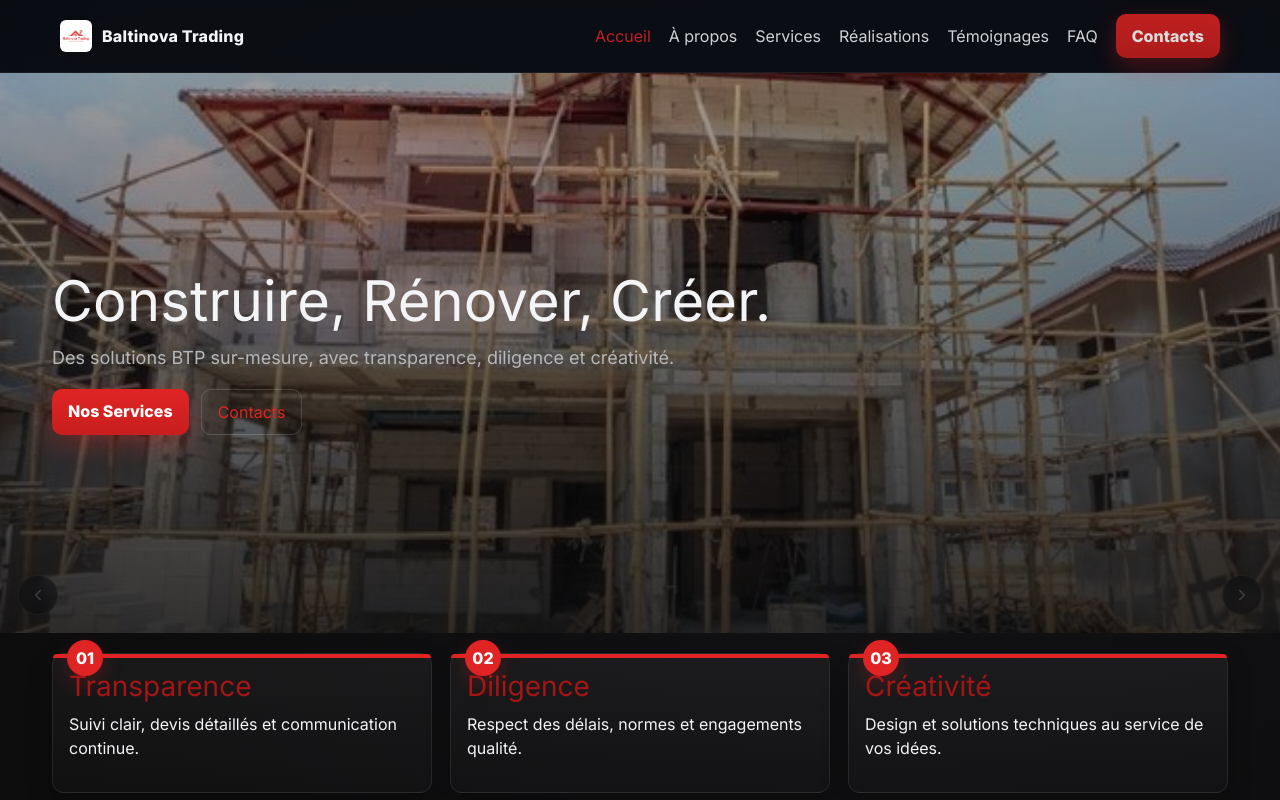
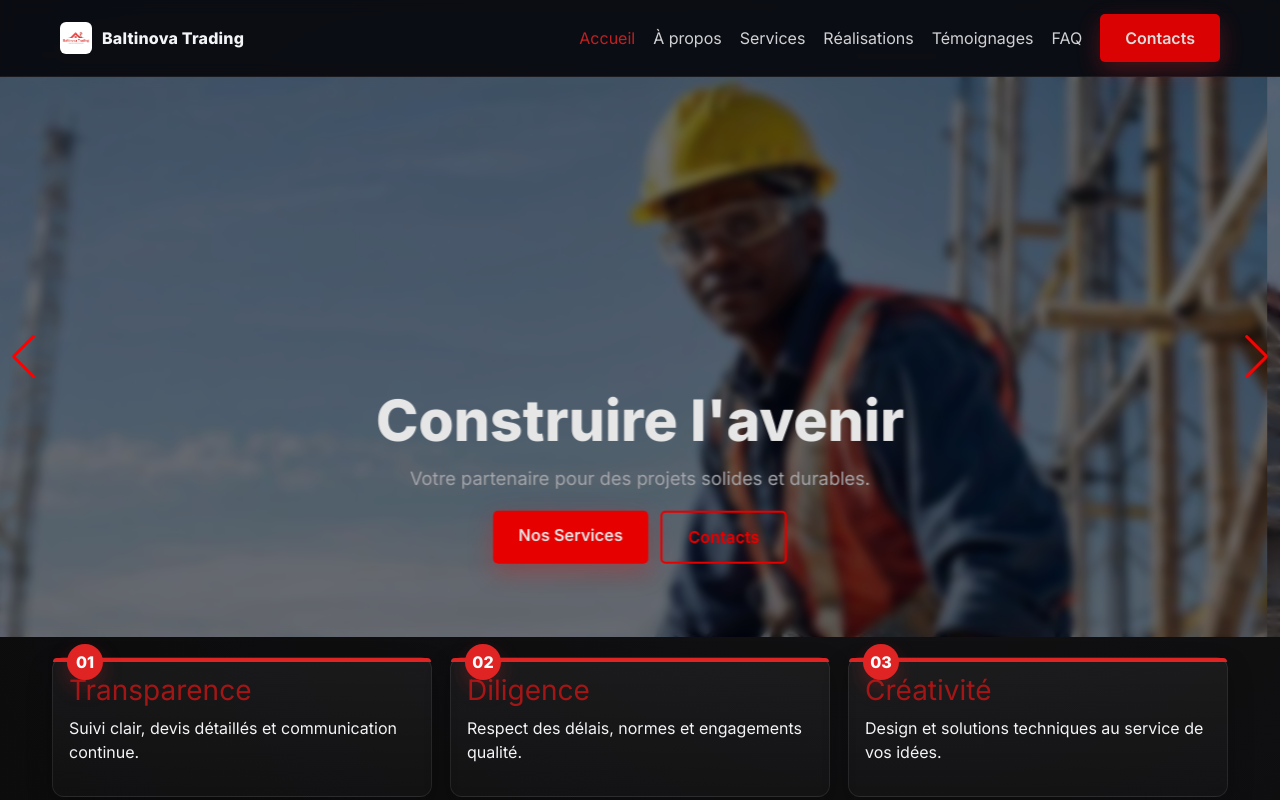
Before and after one commit to BlackMamba-07/Landing_Page, a plain HTML site: page index.html in a window 1280 px wide. Shown: the top 800 px of the page. Drawn offline with nearby package versions, Linux system fonts and the light colour scheme; a web font is replaced by a local one.

Commit message:
Slider avec Swiper.js V2

```diff
--- a/index.html
+++ b/index.html
@@ -25,6 +25,11 @@
     <link
       rel="stylesheet"
       href="https://cdnjs.cloudflare.com/ajax/libs/font-awesome/5.15.3/css/all.min.css"
+    />
+    <!-- Swiper CSS -->
+<link
+rel="stylesheet"
+href="https://cdn.jsdelivr.net/npm/swiper@11/swiper-bundle.min.css"
 />
     <link
       href="https://cdn.jsdelivr.net/npm/bootstrap@5.3.3/dist/css/bootstrap.min.css"
@@ -85,44 +90,66 @@
   aria-label="Héros"
   data-parallax
 >
-        <div class="container">
-          <div class="hero-content" data-reveal>
-            <h1>Construire, Rénover, Créer.</h1>
-            <p>
-              Des solutions BTP sur-mesure, avec transparence, diligence et
-              créativité.
-            </p>
+  <div class="hero-slider swiper">
+    <div class="swiper-wrapper">
+      <!-- Slide 1 -->
+      <div
+        class="swiper-slide hero-slide"
+        style="--bg: url('images/Cons/Cons4.jpg')"
+      >
+        <div class="overlay"></div>
+        <div class="slide-content">
+          <h1>Construire l'avenir</h1>
+          <p>Votre partenaire pour des projets solides et durables.</p>
           <div class="hero-cta">
             <a href="#services" class="btn-primary">Nos Services</a>
             <a href="#contact" class="btn-outline">Contacts</a>
           </div>
         </div>
       </div>
-        <div class="hero-slider" aria-hidden="true">
+
+      <!-- Slide 2 -->
       <div
-            class="hero-slide is-active"
-            style="--bg: url('images/Cons/Cons4.jpg')"
-          ></div>
-          <div
-            class="hero-slide"
+        class="swiper-slide hero-slide"
         style="--bg: url('images/Cons/Cons3.jpg')"
-          ></div>
-          <div
-            class="hero-slide"
-            style="--bg: url('images/Deco/Deco1.jpg')"
-          ></div>
-          <div class="hero-controls" aria-label="Contrôles du slider">
-            <button class="hero-control prev" aria-label="Précédent">
-              <span class="sr-only">Précédent</span>
-              <svg width="18" height="18" viewBox="0 0 24 24" fill="none" aria-hidden="true"><path d="M15 6l-6 6 6 6" stroke="currentColor" stroke-width="2" stroke-linecap="round" stroke-linejoin="round"/></svg>
-            </button>
-            <button class="hero-control next" aria-label="Suivant">
-              <span class="sr-only">Suivant</span>
-              <svg width="18" height="18" viewBox="0 0 24 24" fill="none" aria-hidden="true"><path d="M9 6l6 6-6 6" stroke="currentColor" stroke-width="2" stroke-linecap="round" stroke-linejoin="round"/></svg>
-            </button>
+      >
+        <div class="overlay"></div>
+        <div class="slide-content">
+          <h1>Rénover avec style</h1>
+          <p>Des solutions adaptées à vos besoins et votre budget.</p>
+          <div class="hero-cta">
+            <a href="#services" class="btn-primary">Nos Services</a>
+            <a href="#contact" class="btn-outline">Contacts</a>
           </div>
         </div>
+      </div>
+
+      <!-- Slide 3 -->
+      <div
+        class="swiper-slide hero-slide"
+        style="--bg: url('images/Deco/Deco1.jpg')"
+      >
+        <div class="overlay"></div>
+        <div class="slide-content">
+          <h1>Créer avec passion</h1>
+          <p>Un design moderne et une finition impeccable.</p>
+          <div class="hero-cta">
+            <a href="#services" class="btn-primary">Nos Services</a>
+            <a href="#contact" class="btn-outline">Contacts</a>
+          </div>
+        </div>
+      </div>
+    </div>
+
+    <!-- Pagination -->
+    <div class="swiper-pagination"></div>
+
+    <!-- Navigation -->
+    <div class="swiper-button-prev"></div>
+    <div class="swiper-button-next"></div>
+  </div>
 </section>
+
 
       <section id="banner" class="section banner" aria-label="Bannière">
         <div class="container">
@@ -619,7 +646,8 @@
         </p>
       </div>
     </footer>
-
+<!-- Swiper JS -->
+<script src="https://cdn.jsdelivr.net/npm/swiper@11/swiper-bundle.min.js"></script>
     <script
       src="https://cdn.jsdelivr.net/npm/bootstrap@5.3.3/dist/js/bootstrap.bundle.min.js"
       integrity="sha384-YvpcrYf0tY3lHB60NNkmXc5s9fDVZLESaAA55NDzOxhy9GkcIdslK1eN7N6jIeHz"
--- a/script.js
+++ b/script.js
@@ -195,21 +195,20 @@
   // Formulaire supprimé au profit de la carte (aucune action ici)
 })();
 
-// Initialisation du Swiper pour les témoignages
-const swiper = new Swiper(".testi-swiper", {
-  // Les options que vous aviez déjà
-  effect: "flip",
-  grabCursor: true,
+/// HERO - Swiper
+const heroSwiper = new Swiper(".hero-swiper", {
+  loop: true,
+  autoplay: {
+    delay: 4000,
+    disableOnInteraction: false,
+  },
+  effect: "fade", // ou "slide"
   pagination: {
     el: ".swiper-pagination",
+    clickable: true,
   },
   navigation: {
     nextEl: ".swiper-button-next",
     prevEl: ".swiper-button-prev",
   },
-  // Options supplémentaires recommandées pour des témoignages
-  loop: true, // Pour un défilement infini
-  autoplay: {
-    delay: 5000, // Défilement automatique toutes les 5 secondes
-  },
 });
--- a/style.css
+++ b/style.css
@@ -351,49 +351,115 @@ img {
 .hero.fullscreen {
   min-height: 70vh;
 }
+
+/* Hero Swiper */
 .hero-slider {
   position: absolute;
   inset: 0;
-  overflow: hidden;
 }
+
+/* Chaque slide Swiper */
 .hero-slide {
+  position: relative;
+  background: var(--bg) center/cover no-repeat;
+  width: 100%;
+  height: 100vh;
+  filter: saturate(1.05) contrast(1.04) brightness(0.9);
+  display: flex;
+  align-items: center;
+  justify-content: center;
+  color: #fff;
+}
+
+/* Overlay avec blur */
+.hero-slide::before {
+  content: "";
   position: absolute;
   inset: 0;
-  background-image: var(--bg);
-  background-size: cover;
-  background-position: center;
-  opacity: 0;
-  transition: opacity 0.8s ease;
-  filter: saturate(1.05) contrast(1.04) brightness(0.9);
+  background: rgba(10, 15, 26, 0.55);
+  backdrop-filter: blur(4px);
+  z-index: 1;
 }
-.hero-slide.is-active {
+
+/* Contenu texte dans les slides */
+.slide-content {
+  position: relative;
+  z-index: 2;
+  text-align: center;
+  max-width: 800px;
+  padding: 20px;
+}
+
+.slide-content h1 {
+  margin: 0 0 12px;
+  font-size: clamp(28px, 6vw, 56px);
+  line-height: 1.1;
+  font-weight: 800;
+}
+
+.slide-content p {
+  margin: 0 0 18px;
+  font-size: clamp(14px, 2.2vw, 18px);
+  color: var(--muted, #ddd);
+}
+
+/* CTA */
+.hero-cta {
+  display: flex;
+  gap: 12px;
+  justify-content: center;
+}
+
+.btn-primary,
+.btn-outline {
+  padding: 12px 25px;
+  border-radius: 5px;
+  font-weight: 600;
+  text-decoration: none;
+  transition: all 0.3s ease;
+}
+
+.btn-primary {
+  background: red;
+  color: #fff;
+}
+
+.btn-primary:hover {
+  background: darkred;
+}
+
+.btn-outline {
+  border: 2px solid red;
+  color: red;
+}
+
+.btn-outline:hover {
+  background: red;
+  color: #fff;
+}
+
+/* Swiper navigation rouge */
+.swiper-button-next,
+.swiper-button-prev {
+  color: red !important;
+  transition: transform 0.3s ease;
+}
+
+.swiper-button-next:hover,
+.swiper-button-prev:hover {
+  transform: scale(1.2);
+}
+
+/* Swiper pagination rouge */
+.swiper-pagination-bullet {
+  background: red !important;
+  opacity: 0.6;
+}
+.swiper-pagination-bullet-active {
   opacity: 1;
 }
-.hero-controls {
-  position: absolute;
-  inset: auto 0 18px 0;
-  display: flex;
-  justify-content: space-between;
-  align-items: center;
-  gap: 12px;
-  padding: 0 18px;
-  pointer-events: none;
-}
-.hero-control {
-  pointer-events: auto;
-  width: 40px;
-  height: 40px;
-  border-radius: 999px;
-  border: 1px solid rgba(255, 255, 255, 0.24);
-  background: rgba(10, 15, 26, 0.55);
-  color: #fff;
-  display: grid;
-  place-items: center;
-  backdrop-filter: blur(6px);
-}
-.hero-control:hover {
-  filter: brightness(1.08);
-}
+
+/* Overlay général du hero (comme avant) */
 .hero::after {
   content: "";
   position: absolute;
@@ -407,23 +473,7 @@ img {
 }
 .hero .container {
   position: relative;
-  z-index: 1;
-}
-.hero h1 {
-  margin: 0 0 12px;
-  font-size: clamp(28px, 6vw, 56px);
-  line-height: 1.08;
-  letter-spacing: 0.2px;
-}
-.hero p {
-  margin: 0 0 18px;
-  max-width: 700px;
-  color: var(--muted);
-  font-size: clamp(14px, 2.2vw, 18px);
-}
-.hero-cta {
-  display: flex;
-  gap: 12px;
+  z-index: 3; /* au-dessus du slider */
 }
 
 /* Highlights below header */
```
Lines whose indentation alone changed are shown as unchanged.
